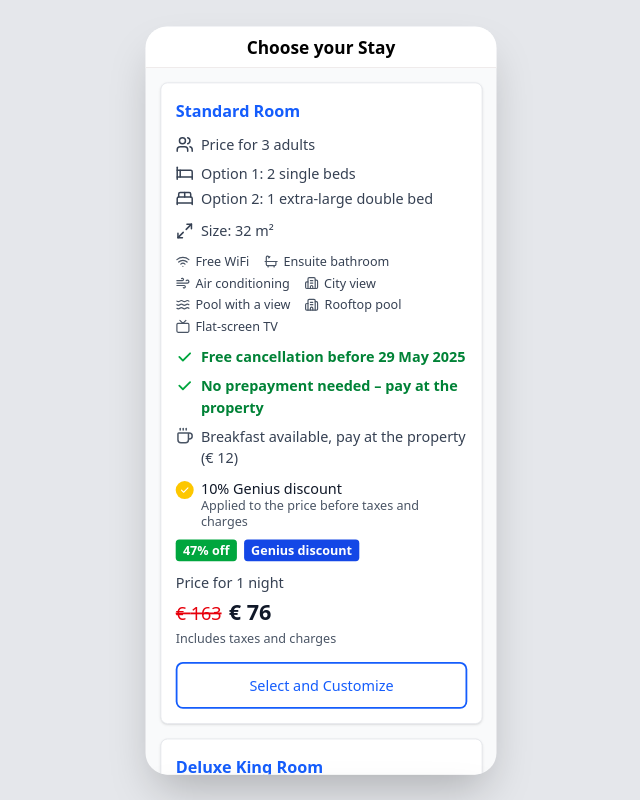
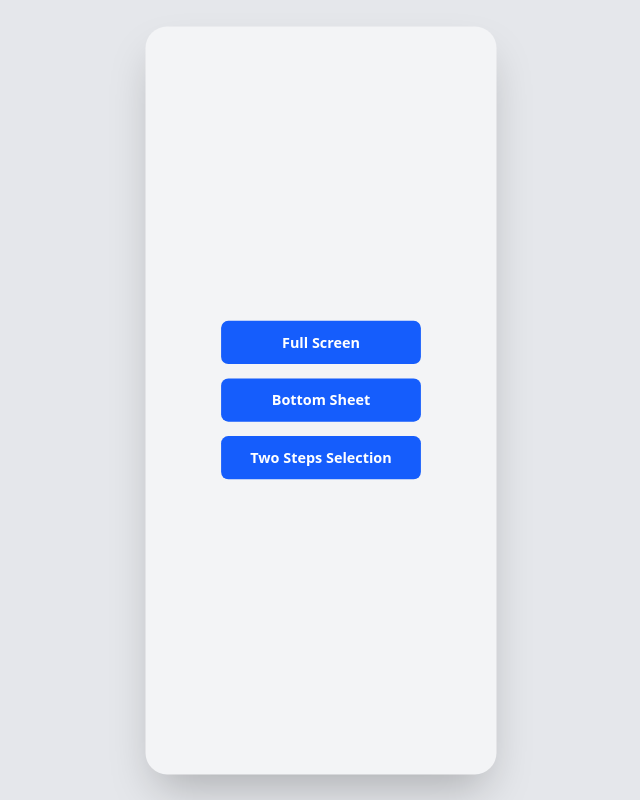
Before and after one commit to ignacioazzi/prototypes, a React (Vite) app: page / in a window 1280 px wide. Shown: the whole page, without its empty margins (319-959 px from the left). Built offline with nearby package versions, Linux system fonts and the light colour scheme.

Commit message:
Added main navigation

```diff
--- a/src/BottomSheet.jsx
+++ b/src/BottomSheet.jsx
@@ -307,8 +307,8 @@ export default function BookingFlowCustomizer() {
                                 </>
                             ) : (
                                 <>
-                                    <button onClick={() => { }}>
-                                        {/* <ArrowLeft className="w-6 h-6" /> */}
+                                    <button onClick={() => window.location.hash = '#/'}>
+                                        <ArrowLeft className="w-6 h-6" />
                                     </button>
                                     <h1 className="text-lg font-semibold">Choose your stay</h1>
                                     <div className="w-6 h-6"></div>
--- a/src/FullScreen.jsx
+++ b/src/FullScreen.jsx
@@ -195,7 +195,9 @@ export default function RoomCustomization() {
           </>
         ) : (
           <>
-            <div className="w-6"></div>
+            <button onClick={() => window.location.hash = '#/'}>
+              <ArrowLeft className="w-6 h-6" />
+            </button>
             <h1 className="text-lg font-semibold">Choose your Stay</h1>
             <div className="w-6"></div>
           </>
--- /dev/null
+++ b/src/Home.jsx
@@ -0,0 +1,38 @@
+import React from 'react';
+
+export default function Home() {
+  const handleNavigation = (hash) => {
+    window.location.hash = hash;
+  };
+
+  return (
+    <div style={{ width: '390px', aspectRatio: '1 / 2.13', transform: 'scale(0.9)' }} className=" flex bg-gray-50 rounded-3xl shadow-2xl  flex-col items-center justify-center bg-gray-100 gap-16 p-8">
+
+
+      <nav className="flex flex-col gap-4">
+
+
+        <button
+          onClick={() => handleNavigation('#full')}
+          className="px-8 py-3 bg-blue-600 text-white font-semibold rounded-lg "
+        >
+          Full Screen
+        </button>
+
+        <button
+          onClick={() => handleNavigation('#bottom')}
+          className="px-8 py-3 bg-blue-600 text-white font-semibold rounded-lg"
+        >
+          Bottom Sheet
+        </button>
+
+        <button
+          onClick={() => handleNavigation('#two')}
+          className="px-8 py-3 bg-blue-600 text-white font-semibold rounded-lg  "
+        >
+          Two Steps Selection
+        </button>
+      </nav>
+    </div>
+  );
+}
--- a/src/main.jsx
+++ b/src/main.jsx
@@ -1,6 +1,7 @@
 import React, { StrictMode, useEffect, useState } from 'react'
 import { createRoot } from 'react-dom/client'
 import './index.css'
+import Home from './Home.jsx'
 import TwoSteps from './twosteps.jsx'
 import FullScreen from './FullScreen.jsx'
 import BottomSheet from './BottomSheet.jsx'
@@ -14,8 +15,9 @@ function RootRouter() {
     return () => window.removeEventListener('hashchange', onHash)
   }, [])
   if (route === '#two') return <TwoSteps />
+  if (route === '#full') return <FullScreen />
   if (route === '#bottom') return <BottomSheet />
-  return <FullScreen />
+  return <Home />
 }
 
 
--- a/src/twosteps.jsx
+++ b/src/twosteps.jsx
@@ -341,19 +341,9 @@ export default function TwoStepRoomSelection() {
           </>
         ) : (
           <>
-            <svg
-              className="w-6 h-6"
-              fill="none"
-              stroke="currentColor"
-              viewBox="0 0 24 24"
-            >
-              <path
-                strokeLinecap="round"
-                strokeLinejoin="round"
-                strokeWidth={2}
-                d="M15 19l-7-7 7-7"
-              />
-            </svg>
+            <button onClick={() => window.location.hash = '#/'}>
+              <ArrowLeft className="w-6 h-6" />
+            </button>
             <h1 className="text-lg font-semibold">Select Room</h1>
             <div className="w-6"></div>
           </>
```
